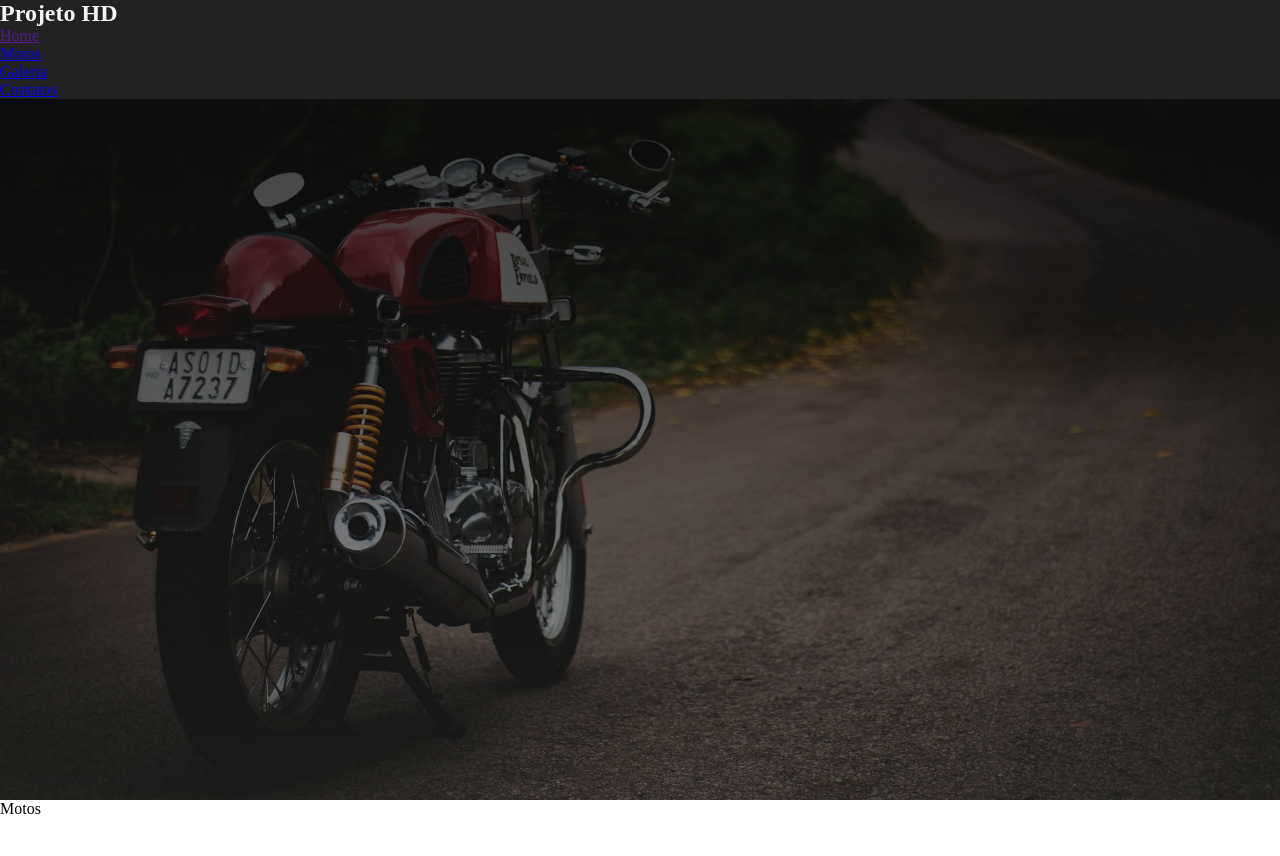
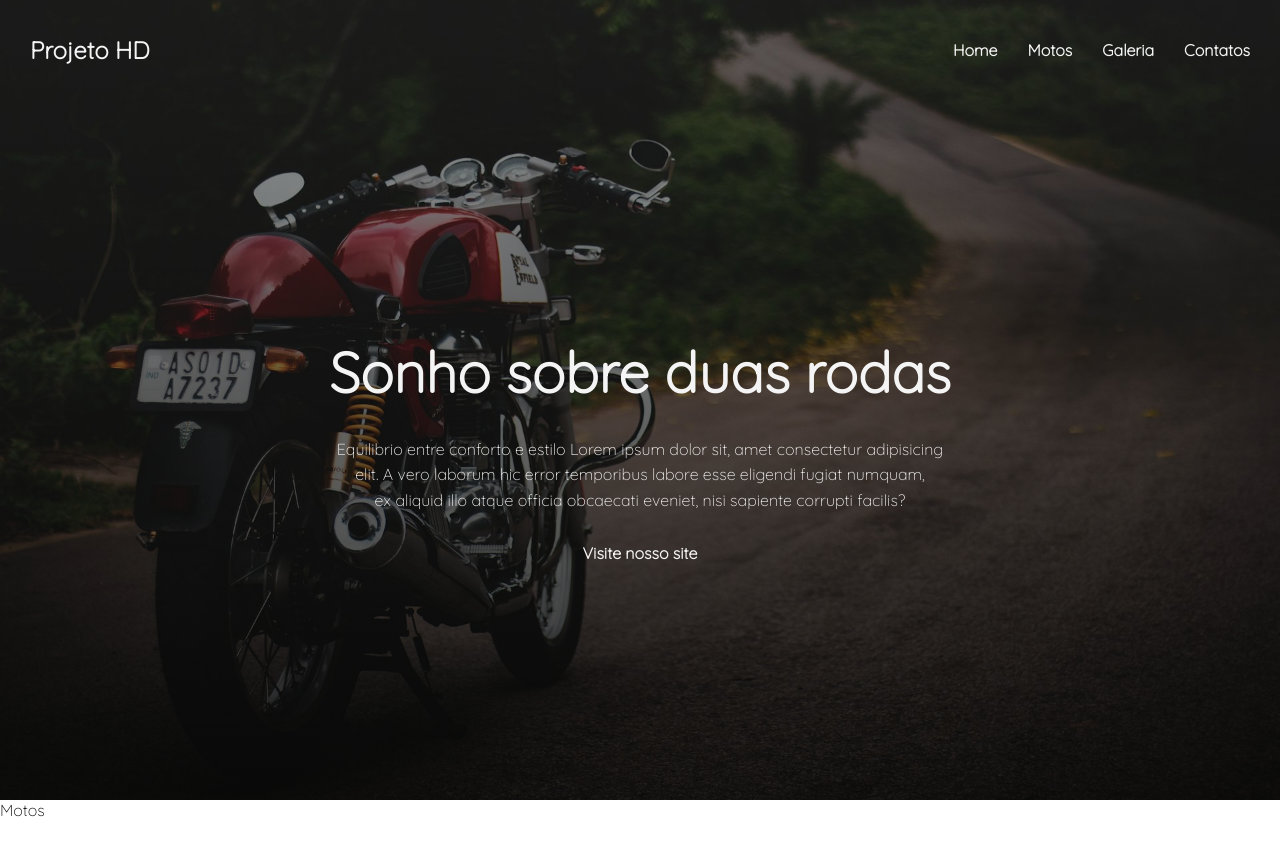
Before and after one commit to MatheusMonteiro00/Projeto_HD, a plain HTML site: page index.html in a window 1280 px wide. Shown: the top 856 px of the page. Drawn offline with Linux system fonts and the light colour scheme.

Commit message:
Atualização do index.html

```diff
--- a/css/styles.css
+++ b/css/styles.css
@@ -1,36 +1,97 @@
+/*Importação das fontes*/
+@font-face{
+    font-family: Quicksand-Light;
+    src: url(../FONTS/Quicksand-Light.ttf);
+}
+
 *{
     margin: 0;
+    box-sizing: border-box;
     padding: 0;
-    box-sizing: border-box;
+
 
 }
 :root{
     --color-light: #f4f4f4;
     --color-dark: #222;
     --color-orange: #ff6600;
+    --spacind-sm:10px;
+    --spacind-md:30px;
 }
 
 
 html{
     scroll-behavior: smooth;
+    font-family: Quicksand-Light;
 }
+
+ul, ol {
+    list-style: none;
+
+}
+
+a {
+    color: var(--color-light);
+    font-weight: 800;
+    text-decoration: none;
+
+    &:hover{
+        color: var(--color-orange);
+    }
+}
+
+
 
 .hero {
     height: 100dvh;
-    background-image: linear-gradient(rgba(0,0,0, .8),rgba(0,0,0, .4)),
+    background-image: linear-gradient(to top, rgba(0,0,0, .8),rgba(0,0,0, .4)),
     url(../images/motos/banner.jpg);
     background-repeat: no-repeat;
     background-size: cover;
     background-position: center;
-    background-attachment:fixed;
+    background-attachment: fixed;
 
-    .header-hero {
-        background-color:var(--color-dark);
+}
 
-        h1 {
-            color: var(--color-light);
-        }
-    }
+.header-hero {
+    height: 100px;
+    display: flex;
+    align-items: center;
+    justify-content: space-between;
+    padding-inline: var(--spacind-md);
+}
+
+h1 {
+    color: var(--color-light);
+}
+
+.nav-hero-menu {
+    display: flex;
+    gap: var(--spacind-md);
+}
+
+.cta {
+    min-height:calc(100dvh - 100px);
+    flex-direction: column;
+    display: flex;
+    align-items: center;
+    justify-content: center;
+    gap: var(--spacind-md);
+    color: var(--color-light);
+    text-align: center;
+
+}
+
+.cta h2 {
+    font-size: 7vmin;
+    text-wrap: balance;
+}
+
+.cta p{
+    width: 60%;
+    text-wrap: balance;
+    line-height: 1.6;
+
 }
 
 section {
--- a/index.html
+++ b/index.html
@@ -3,7 +3,7 @@
 <head>
     <meta charset="UTF-8">
     <meta name="viewport" content="width=device-width, initial-scale=1.0">
-    <title>Projeto HD </title>
+    <title>Projeto HD</title>
     <link rel="shortcut icon" href="./images/shield-icon-black.svg">
     <link rel="stylesheet" href="./css/styles.css">
 </head>
@@ -11,8 +11,8 @@
     <section class="hero">
         <header class="header-hero">
             <h1> Projeto HD</h1>
-            <nav>
-                <ul>
+            <nav class="nav-hero">
+                <ul class="nav-hero-menu">
                     <li><a href="">Home</a></li>
                     <li><a href="#motos">Motos</a></li>
                     <li><a href="#galeria">Galeria</a></li>
@@ -20,6 +20,13 @@
                 </ul>
             </nav>
         </header>
+
+
+        <div class="cta">
+            <h2>Sonho sobre duas rodas</h2>
+            <p>Equilibrio entre conforto e estilo Lorem ipsum dolor sit, amet consectetur adipisicing elit. A vero laborum hic error temporibus labore esse eligendi fugiat numquam, ex aliquid illo atque officia obcaecati eveniet, nisi sapiente corrupti facilis?</p>
+            <a href="https://www.harley-davidson.com/br/pt/index.html">Visite nosso site</a>
+            </div>
     </section>
 
 
```
Also changed, not shown: FONTS/Quicksand-Bold.ttf (added), FONTS/Quicksand-Light.ttf (added), FONTS/Quicksand-Medium.ttf (added), FONTS/Quicksand-Regular.ttf (added), FONTS/Quicksand-SemiBold.ttf (added).
